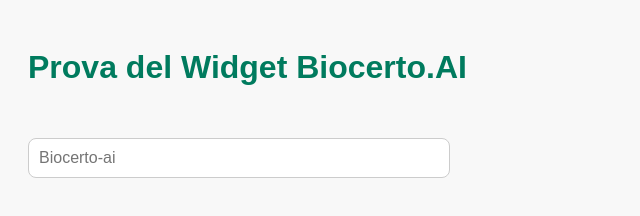
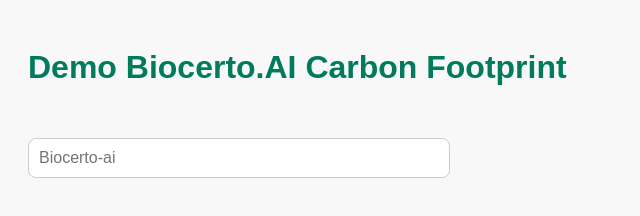
Before and after one commit to eggchain765/widget_biocerto-ai, a plain HTML site: page index.html in a window 1280 px wide. Shown: the whole page, without its empty margins (0-640 px from the left). Drawn offline with Linux system fonts and the light colour scheme.

Commit message:
Update index.html

```diff
--- a/index.html
+++ b/index.html
@@ -2,7 +2,7 @@
 <html lang="it">
   <head>
     <meta charset="UTF-8" />
-    <title>Biocerto Widget</title>
+    <title>Biocerto_ai</title>
     <script src="https://cloud.google.com/ai/gen-app-builder/client?hl=it"></script>
     <style>
       body {
@@ -26,7 +26,7 @@
   </head>
 
   <body>
-    <h1>Prova del Widget Biocerto.AI</h1>
+    <h1>Demo Biocerto.AI Carbon Footprint </h1>
 
     <input placeholder="Biocerto-ai" id="searchWidgetTrigger" />
 
```
